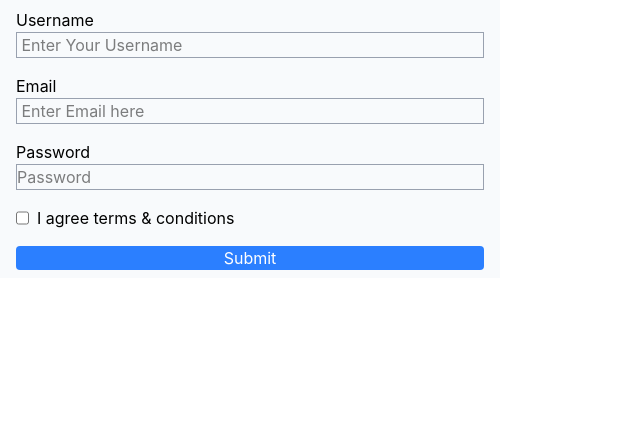
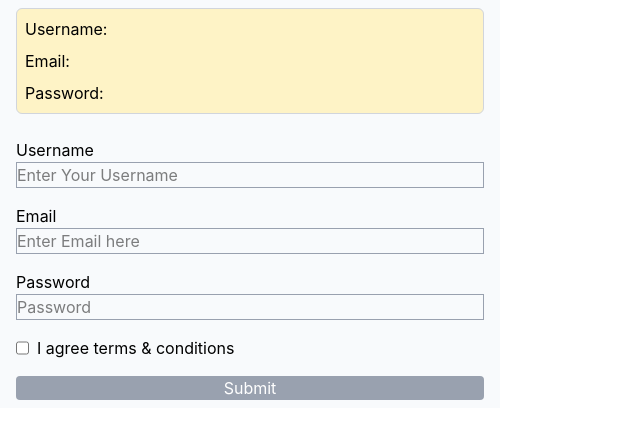
Before and after one commit to Manpreet-Kaur16/Katty, a React (Vite) app: page / in a window 1280 px wide. Shown: the top 438 px of the page, without its empty margins (0-640 px from the left). Built offline with nearby package versions, Linux system fonts and the light colour scheme.

Commit message:
Refactor LogIn component to use state management with useState hooks and enhanced form handling

```diff
--- a/practice/component.jsx/LogIn.jsx
+++ b/practice/component.jsx/LogIn.jsx
@@ -1,18 +1,93 @@
-import { Search } from "lucide-react";
+import { useState } from "react";
 import Input from "./Input";
+
 function LogIn() {
+  let [terms, setTerms] = useState(false);
+  let [username, setUsername] = useState("");
+  let [email, setEmail] = useState("");
+  let [password, setPassword] = useState("");
+
+  const handleInputChange = (event) => {
+    // console.log("--------------------------------");
+    // console.log("name", event.target.name);
+    // console.log("value", event.target.value);
+    // console.log("checked", event.target.checked);
+    // console.log("--------------------------------");
+    if (event.target.name === "username") {
+      setUsername(event.target.value);
+    } else if (event.target.name === "email") {
+      setEmail(event.target.value);
+    } else if (event.target.name === "password") {
+      setPassword(event.target.value);
+    } else {
+      setTerms(event.target.checked);
+    }
+  };
+
+  console.log("terms", terms);
+  console.log("username", username);
+  console.log("email", email);
+  console.log("password", password);
+
+  const handleSubmitClick = () => {
+    alert("Login successful");
+    console.log("username", username);
+    console.log("email", email);
+    console.log("password", password);
+  };
+
   return (
     <div className="flex flex-col px-4 py-2 w-[500px] bg-slate-50">
-      <Input label={"Username"} placeholder=" Enter Your Username" />
-      <Input label={"Email"} placeholder=" Enter Email here" />
-      <Input label="Password" placeholder="Password" />
+      <div className="flex flex-col gap-2 bg-amber-100 border border-gray-300 rounded-md p-2 mb-6">
+        <div>Username: {username}</div>
+        <div>Email: {email}</div>
+        <div>Password: {password}</div>
+      </div>
+
+      <Input
+        label="Username"
+        placeholder="Enter Your Username"
+        type="text"
+        name="username"
+        onChange={handleInputChange}
+        value={username}
+      />
+
+      <Input
+        label="Email"
+        placeholder="Enter Email here"
+        type="email"
+        name="email"
+        onChange={handleInputChange}
+        value={email}
+      />
+
+      <Input
+        label="Password"
+        placeholder="Password"
+        type="password"
+        name="password"
+        onChange={handleInputChange}
+        value={password}
+      />
 
       <div className="flex gap-2">
-        <input type="checkbox" className="border border-gray-400" mb-4 />
-        <label>I agree terms & conditions</label>
+        <input
+          id="terms"
+          type="checkbox"
+          className="border border-gray-400"
+          onChange={handleInputChange}
+        />
+        <label for="terms">I agree terms & conditions</label>
       </div>
 
-      <button className="bg-blue-500 text-white rounded mt-4">Submit</button>
+      <button
+        onClick={handleSubmitClick}
+        disabled={terms === false}
+        className={`${terms === true ? "bg-blue-500" : "bg-gray-400"} text-white rounded mt-4`}
+      >
+        Submit
+      </button>
     </div>
   );
 }
```
